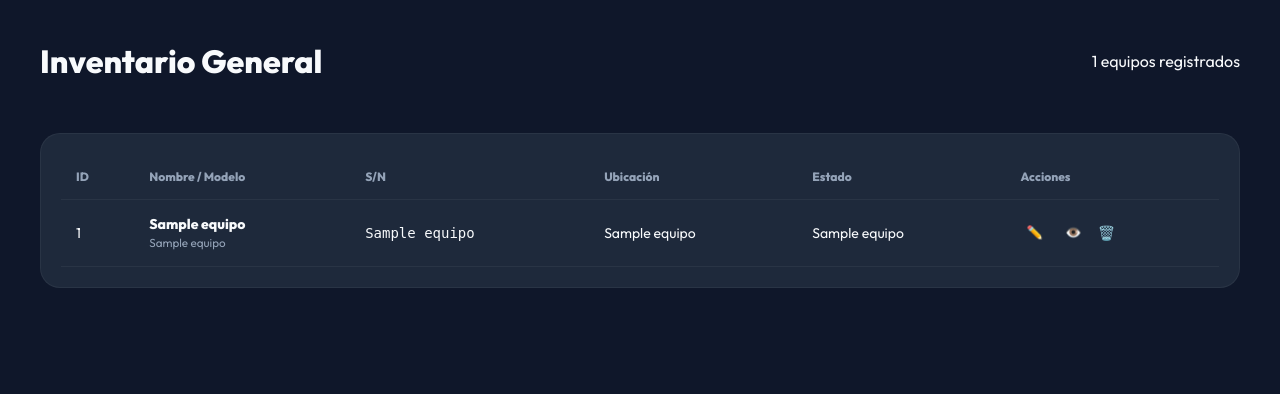
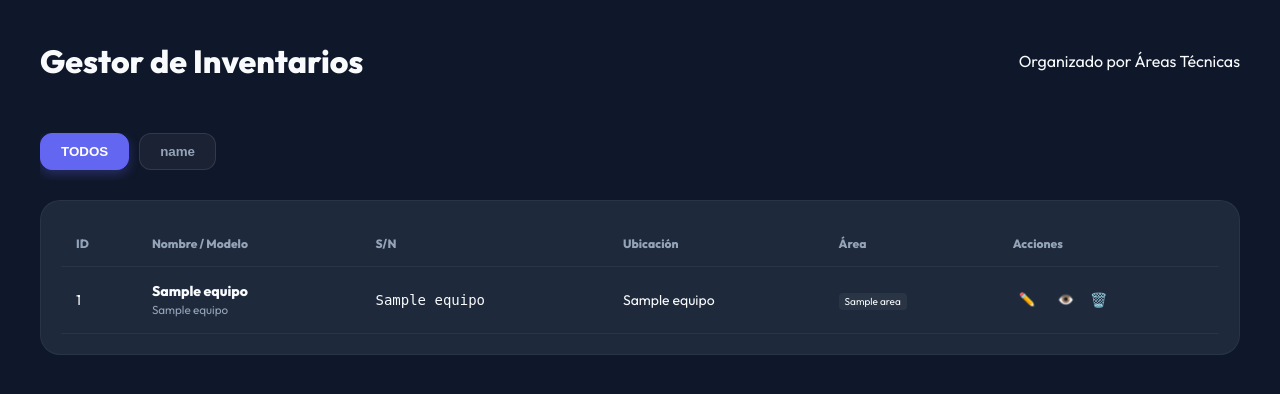
Before and after one commit to Repo-APS-Vallenar/jet-ocr, a Python web app: template templates/inventario_list.html in a window 1280 px wide. Shown: the top 394 px of the page. Run offline with Jinja, Linux system fonts and the light colour scheme; the template is opened without the code that fills it: most values are stand-ins (such as "Sample title", 1, 10 or a date in 2020).

Commit message:
Mejora: Sistema SPA con modales, edición dinámica y gestión manual de áreas de inventario

```diff
--- a/inventory_processor.py
+++ b/inventory_processor.py
@@ -146,15 +146,15 @@ def process_excel(file_path):
                 ws_id = ws_res[0] if ws_res else None
 
                 sql = """
-                    INSERT INTO equipos (nombre, sn, workstation_id, datos_dinamicos, categoria, estado)
-                    VALUES (%s, %s, %s, %s, 'Hardware', 'Operativo')
+                    INSERT INTO equipos (nombre, sn, workstation_id, datos_dinamicos, categoria, estado, area)
+                    VALUES (%s, %s, %s, %s, 'Hardware', 'Operativo', %s)
                     ON CONFLICT (sn) DO UPDATE SET
                     nombre = EXCLUDED.nombre,
                     workstation_id = COALESCE(EXCLUDED.workstation_id, equipos.workstation_id),
                     datos_dinamicos = EXCLUDED.datos_dinamicos
                     RETURNING id
                 """
-                cur.execute(sql, (nombre, serial, ws_id, datos_dinamicos))
+                cur.execute(sql, (nombre, serial, ws_id, datos_dinamicos, sheet_name))
                 final_id = cur.fetchone()[0]
 
                 # Generar QR
--- a/templates/inventario_list.html
+++ b/templates/inventario_list.html
@@ -76,43 +76,100 @@
 <body>
     <div class="container">
         <div class="header">
-            <h1>Inventario General</h1>
-            <p>{{ equipos|length }} equipos registrados</p>
+            <h1>Gestor de Inventarios</h1>
+            <p>Organizado por Áreas Técnicas</p>
+        </div>
+
+        <!-- TABS DE NAVEGACIÓN -->
+        <div style="display: flex; gap: 10px; margin-bottom: 20px; overflow-x: auto; padding-bottom: 10px;">
+            <button class="tab-btn active" onclick="showInventory('ALL')">TODOS</button>
+            {% for area in inventarios.keys()|sort %}
+            <button class="tab-btn" onclick="showInventory('{{ area }}')">{{ area }}</button>
+            {% endfor %}
         </div>
 
         <div class="card">
-            <table>
+            <table id="inventoryTable">
                 <thead>
                     <tr>
                         <th>ID</th>
                         <th>Nombre / Modelo</th>
                         <th>S/N</th>
                         <th>Ubicación</th>
-                        <th>Estado</th>
+                        <th>Área</th>
                         <th>Acciones</th>
                     </tr>
                 </thead>
                 <tbody>
+                    {% for area, equipos in inventarios.items() %}
                         {% for eq in equipos %}
-                    <tr>
+                        <tr class="inventory-row" data-area="{{ area }}">
                             <td>{{ eq[0] }}</td>
                             <td><strong>{{ eq[1] }}</strong><br><small style="color:var(--text-muted)">{{ eq[5] }}</small></td>
                             <td><code>{{ eq[2] }}</code></td>
                             <td>{{ eq[3] or 'No asignada' }}</td>
-                        <td>{{ eq[4] }}</td>
+                            <td><span style="font-size: 10px; background: rgba(255,255,255,0.05); padding: 2px 6px; border-radius: 4px;">{{ area }}</span></td>
                             <td>
                                 <div style="display: flex; gap: 10px; align-items: center;">
                                     <button onclick="openEditModal({{ eq[0] }})" style="background:none; border:none; cursor:pointer;" title="Editar">✏️</button>
                                     <button onclick="openViewModal({{ eq[0] }})" style="background:none; border:none; cursor:pointer;" title="Ver Detalle">👁️</button>
-                                <a href="{{ url_for('inventario_eliminar', id=eq[0]) }}" onclick="return confirm('¿Eliminar este equipo de forma permanente?')" style="text-decoration:none;" title="Eliminar">🗑️</a>
+                                    <a href="{{ url_for('inventario_eliminar', id=eq[0]) }}" onclick="return confirm('¿Eliminar de forma permanente?')" style="text-decoration:none;" title="Eliminar">🗑️</a>
                                 </div>
                             </td>
                         </tr>
+                        {% endfor %}
                     {% endfor %}
                 </tbody>
             </table>
         </div>
     </div>
+
+    <!-- Estilos de las pestañas -->
+    <style>
+        .tab-btn {
+            background: rgba(255,255,255,0.05);
+            border: 1px solid rgba(255,255,255,0.1);
+            color: var(--text-muted);
+            padding: 10px 20px;
+            border-radius: 12px;
+            cursor: pointer;
+            transition: all 0.3s;
+            white-space: nowrap;
+            font-weight: 600;
+        }
+        .tab-btn.active {
+            background: var(--primary);
+            color: white;
+            border-color: var(--primary);
+            box-shadow: 0 4px 12px rgba(99, 102, 241, 0.3);
+        }
+        .tab-btn:hover:not(.active) {
+            background: rgba(255,255,255,0.08);
+            color: var(--text-main);
+        }
+    </style>
+
+    <script>
+        function showInventory(area) {
+            // Actualizar botones
+            document.querySelectorAll('.tab-btn').forEach(btn => {
+                if (btn.innerText === area || (area === 'ALL' && btn.innerText === 'TODOS')) {
+                    btn.classList.add('active');
+                } else {
+                    btn.classList.remove('active');
+                }
+            });
+
+            // Filtrar filas
+            document.querySelectorAll('.inventory-row').forEach(row => {
+                if (area === 'ALL' || row.getAttribute('data-area') === area) {
+                    row.style.display = 'table-row';
+                } else {
+                    row.style.display = 'none';
+                }
+            });
+        }
+    </script>
 
     <!-- MODAL DE VISTA -->
     <div id="viewModal" class="modal">
@@ -167,6 +224,11 @@
                     </select>
                 </div>
 
+                <div class="grid">
+                    <div class="form-group">
+                        <label>Vincular a Inventario (Área)</label>
+                        <input type="text" id="edit_area" placeholder="Ej: Laboratorio, Administración...">
+                    </div>
                     <div class="form-group">
                         <label>Estado</label>
                         <select id="edit_estado">
@@ -174,6 +236,7 @@
                             <option value="En Reparación">En Reparación</option>
                             <option value="De Baja">De Baja</option>
                         </select>
+                    </div>
                 </div>
 
                 <div class="dynamic-fields" id="dynamicFields">
@@ -230,6 +293,7 @@
                     document.getElementById('edit_categoria').value = data.categoria;
                     document.getElementById('edit_estado').value = data.estado;
                     document.getElementById('edit_workstation').value = data.workstation_id || "";
+                    document.getElementById('edit_area').value = data.area || "";
 
                     const container = document.getElementById('dynamicFields');
                     container.innerHTML = '<h3>Editar Especificaciones</h3>';
@@ -265,6 +329,7 @@
                 categoria: document.getElementById('edit_categoria').value,
                 estado: document.getElementById('edit_estado').value,
                 workstation_id: document.getElementById('edit_workstation').value,
+                area: document.getElementById('edit_area').value,
                 extra: extra
             };
 
```
Also changed, not shown: app.py (+18 -9 lines). Lines whose indentation alone changed are shown as unchanged.
